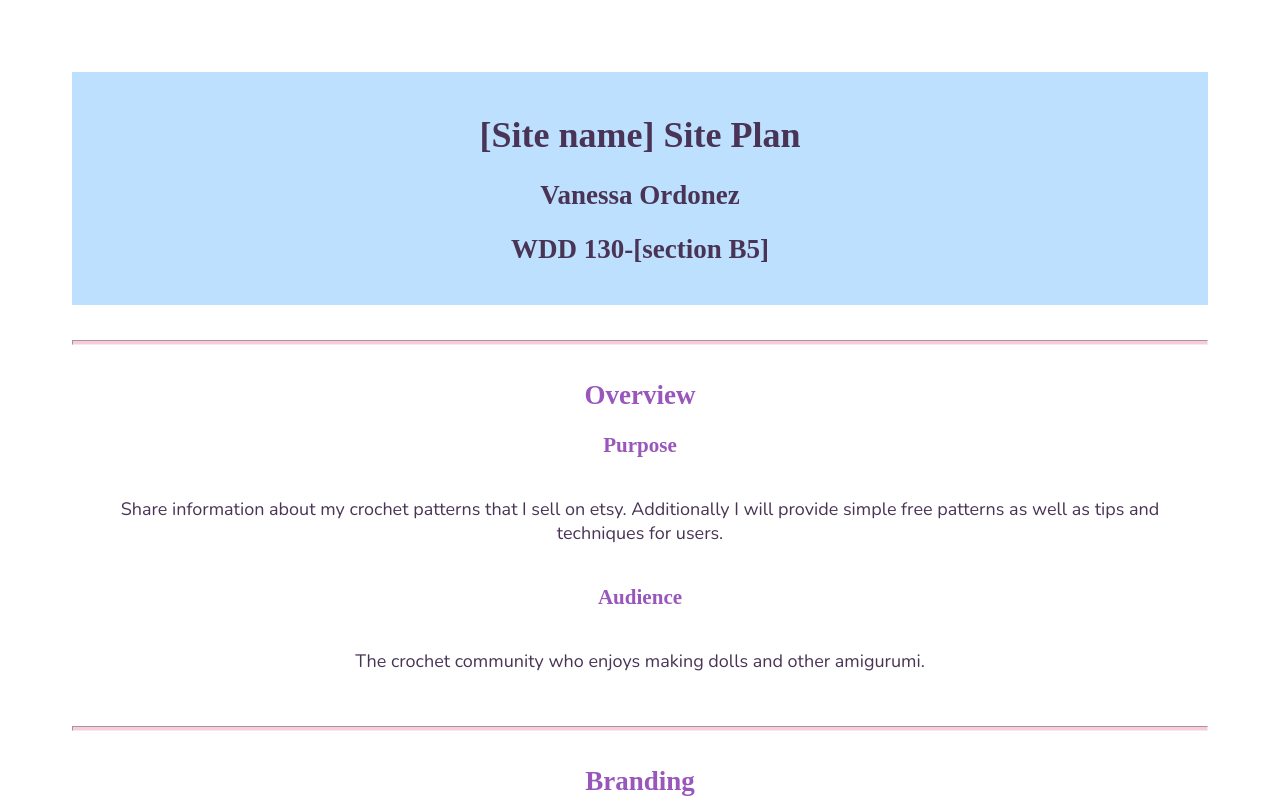
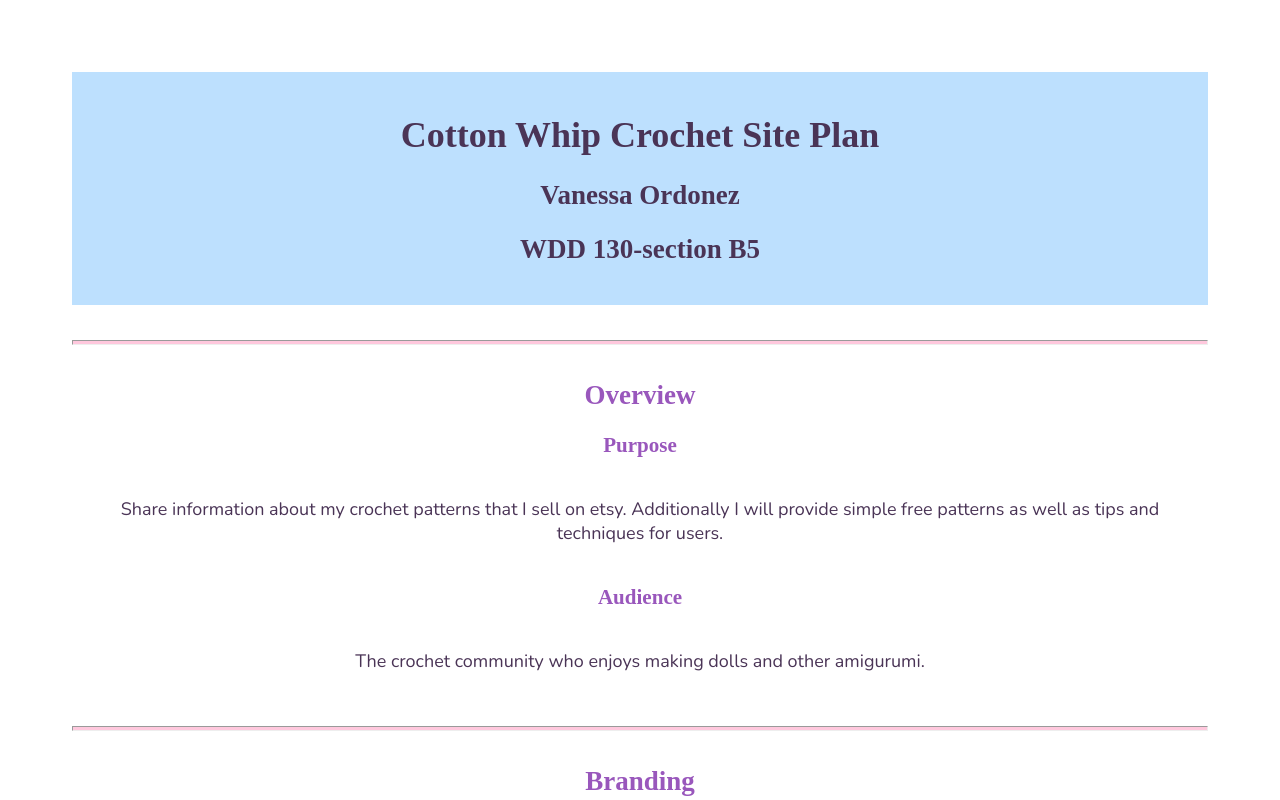
Before and after one commit to v-ness/wdd130, a plain HTML site: page cottonwhipcrochet/site-plan.html in a window 1280 px wide. Shown: the top 800 px of the page. Drawn offline with nearby package versions, Linux system fonts and the light colour scheme; a web font is replaced by a local one.

Commit message:
edited site plan name to cotton whip crochet

```diff
--- a/cottonwhipcrochet/site-plan.html
+++ b/cottonwhipcrochet/site-plan.html
@@ -10,9 +10,9 @@
 
   <body>
     <header>
-      <h1>[Site name] Site Plan</h1>
+      <h1>Cotton Whip Crochet Site Plan</h1>
       <h2>Vanessa Ordonez</h2>
-      <h2>WDD 130-[section B5]</h2>
+      <h2>WDD 130-section B5</h2>
       <!-- In the header above, add the name or your site, your name and class number. For example if you are in section 3 you would put WDD 130.03 -->
     </header>
     <main>
```
